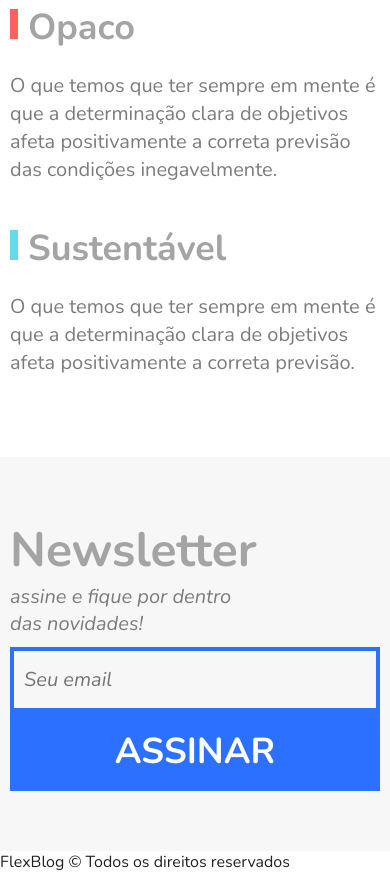
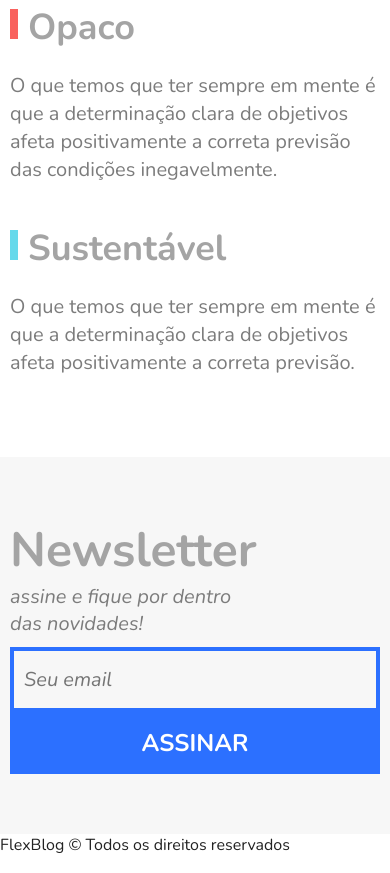
Before and after one commit to luanargolodev/FlexBlog, a plain HTML site: page index.html in a window 390 px wide. Shown: the part 5374-6247 px from the top of the page. Drawn offline with nearby package versions, Linux system fonts and the light colour scheme.

Commit message:
Ajustar tamanho da font responsiva

```diff
--- a/css/style.css
+++ b/css/style.css
@@ -350,3 +350,9 @@ img {
   border: 0;
   padding: 15px 10px;
 }
+
+@media (max-width: 600px) {
+  .newsletter-form button {
+    font-size: 1.5em;
+  }
+}
```
